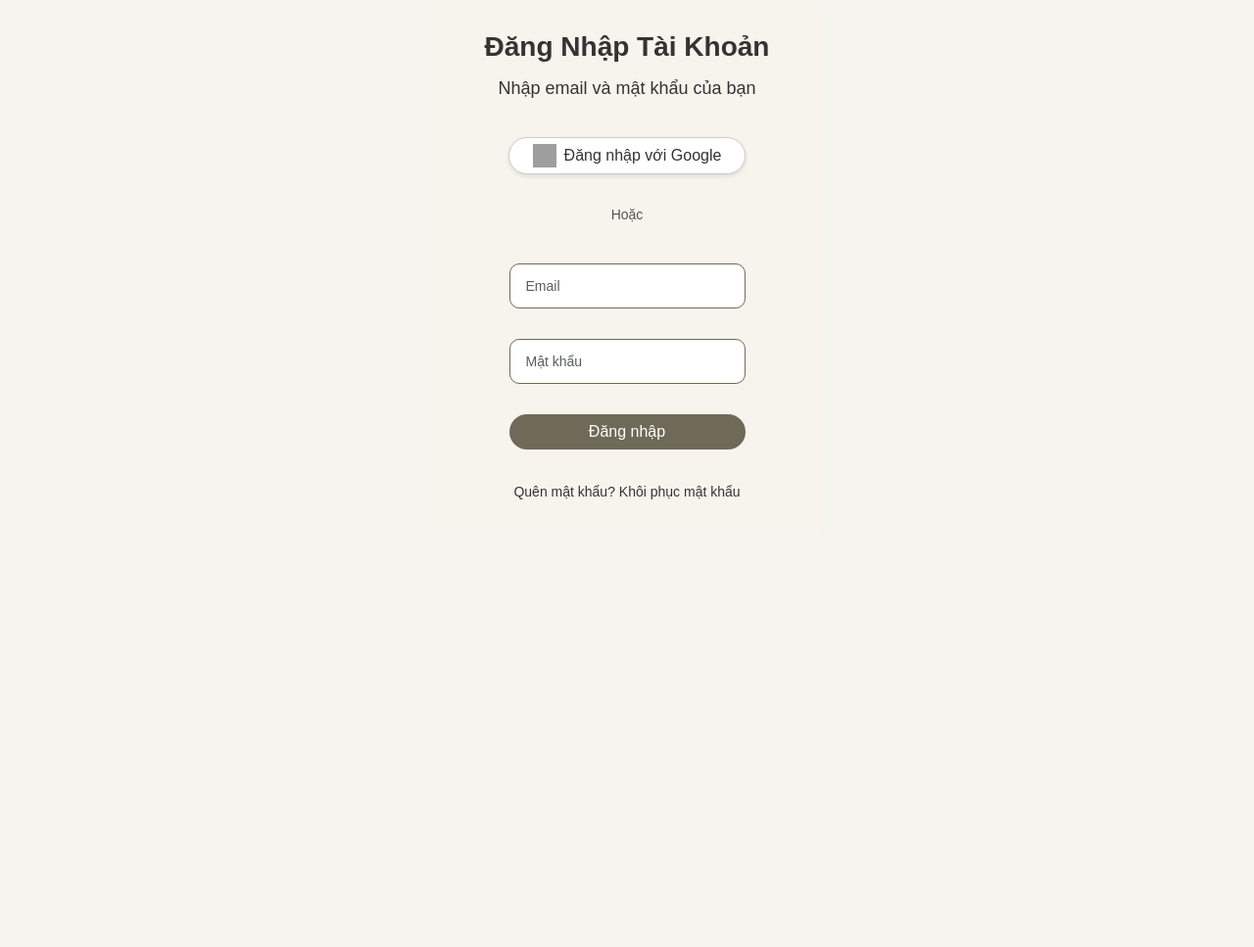
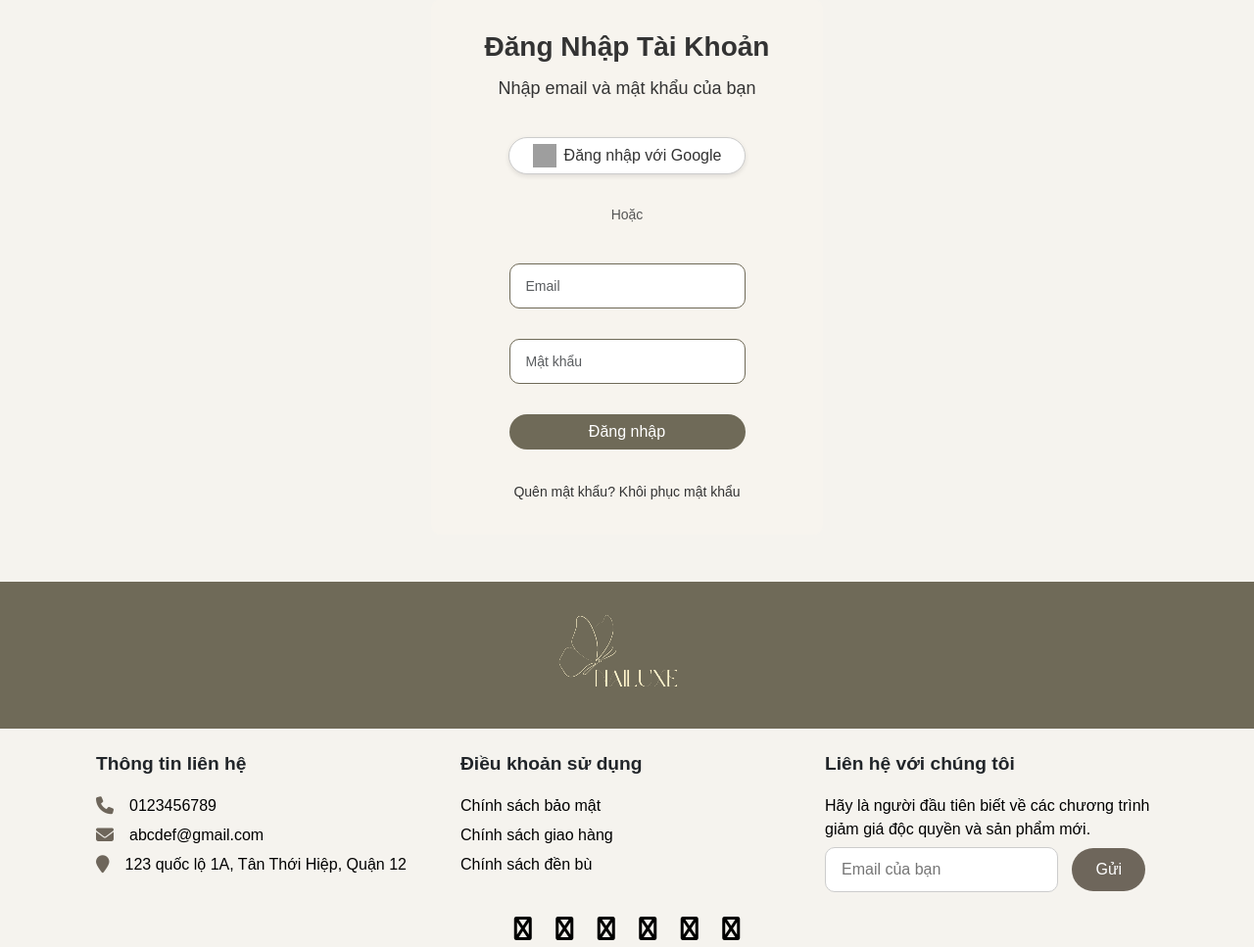
Before and after one commit to phuchuynh99/Du-an-1, a PHP site: page / in a window 1280 px wide. Shown: the part 151-1118 px from the top of the page at 98% size. Before the commit the page ends 661 px from the top, so only its background shows below. Run offline with PHP 8.4, Linux system fonts and the light colour scheme; some libraries are stand-ins or nearby versions; grey boxes are pictures that could not be loaded.

Commit message:
header, footer, login

```diff
--- a/index.html
+++ b/index.html
@@ -48,7 +48,7 @@
           <a href="cart.html" class="text-white">
             <i class="fas fa-shopping-cart head-icon"></i>
           </a>
-            <i class="fas fa-user head-icon"></i>
+          <i class="fas fa-user head-icon"></i>
         </div>
       </div>
     </header>
@@ -59,18 +59,28 @@
 
         <div class="box-lg d-flex justify-content-center my-3">
           <button class="btn btn-google-login">
-            <img src="images/gg-logo.png" alt="Google logo" /> Đăng nhập với Google
+            <img src="images/gg-logo.png" alt="Google logo" /> Đăng nhập với
+            Google
           </button>
         </div>
 
         <div class="text-center or">Hoặc</div>
 
-        <form action="" id="form-login" class="mt-4 mx-auto" style="max-width: 400px">
+        <form
+          action=""
+          id="form-login"
+          class="mt-4 mx-auto"
+          style="max-width: 400px"
+        >
           <div class="mb-3 form-group">
             <input type="text" class="form-control" placeholder="Email" />
           </div>
           <div class="mb-3 form-group">
-            <input type="password" class="form-control" placeholder="Mật khẩu" />
+            <input
+              type="password"
+              class="form-control"
+              placeholder="Mật khẩu"
+            />
           </div>
           <div class="btn-lg">
             <button type="submit" class="btn w-100 login-btn">Đăng nhập</button>
@@ -81,6 +91,43 @@
         </form>
       </div>
     </div>
+    <footer>
+      <div class="footer__logo">
+          <img src="1.png" alt="Logo">
+      </div>
+      <div class="container">
+        <div class="footer__box">
+            <div class="footer__box-child">
+                <h3>Thông tin liên hệ</h3>
+                <p><i class="fa fa-phone"></i> 0123456789</p>
+                <p><i class="fa fa-envelope"></i> abcdef@gmail.com</p>
+                <p><i class="fa fa-map-marker"></i> 123 quốc lộ 1A, Tân Thới Hiệp, Quận 12</p>
+            </div>
+            <div class="footer__box-child">
+                <h3>Điều khoản sử dụng</h3>
+                <p>Chính sách bảo mật</p>
+                <p>Chính sách giao hàng</p>
+                <p>Chính sách đền bù</p>
+            </div>
+
+            <div class="footer__box-child">
+                <h3>Liên hệ với chúng tôi</h3>
+                <p>Hãy là người đầu tiên biết về các chương trình giảm giá độc quyền và sản phẩm mới.</p>
+                <input type="text" placeholder="Email của bạn">
+                <button class="footer_btn">Gửi</button>
+            </div>
+        </div>
+
+        <div class="footer__icons">
+            <a href="#"><i class="fa fa-facebook"></i></a>
+            <a href="#"><i class="fa fa-instagram"></i></a>
+            <a href="#"><i class="fa fa-twitter"></i></a>
+            <a href="#"><i class="fa fa-pinterest"></i></a>
+            <a href="#"><i class="fa fa-youtube"></i></a>
+            <a href="#"><i class="fa fa-tiktok"></i></a>
+        </div>
+      </div>
+  </footer>
 
 
 
--- a/style.css
+++ b/style.css
@@ -172,3 +172,84 @@ nav a:hover {
   color: #c81d25;
   text-decoration: underline;
 }
+
+
+/* Footer  */
+.footer__logo {
+  height: 150px;
+  background-color: #6f6a58;
+  display: flex;
+  align-items: center;
+  justify-content: center;
+  margin-bottom: 24px;
+}
+
+.footer__box {
+  display: flex;
+  justify-content: space-between;
+}
+
+.footer__box-child {
+  flex: 1;
+  padding: 0 16px;
+}
+
+.footer__box-child h3 {
+  font-size: 1.2rem;
+  font-weight: bold;
+  margin-bottom: 20px;
+}
+
+.footer__box-child p {
+  font-size: 1rem;
+  margin: 5px 0;
+  color: #000;
+  display: flex;
+  align-items: center;
+  margin-bottom: 6px;
+  gap: 16px;
+}
+
+.footer__box-child p i {
+  font-size: 18px;
+  color: #6e665b;
+}
+
+.footer__box-child:nth-child(3) input[type="text"] {
+  width: 70%;
+  padding: 10px 16px;
+  border: 1px solid #ccc;
+  border-radius: 10px;
+  margin-right: 10px;
+  font-size: 1rem;
+}
+
+.footer__box-child:nth-child(3) .footer_btn {
+  background-color: #6e665b;
+  color: #fff;
+  padding: 10px 24px;
+  border: none;
+  border-radius: 30px;
+  cursor: pointer;
+  font-size: 1rem;
+}
+
+.footer__box-child:nth-child(3) .footer_btn:hover {
+  background-color: #5c544b;
+}
+
+/* Social Icons */
+.footer__icons {
+  margin-top: 20px;
+  text-align: center;
+}
+
+.footer__icons a {
+  margin: 0 10px;
+  color: #000;
+  font-size: 1.5rem;
+}
+
+.footer__icons a:hover {
+  color: #6e665b;
+}
```
